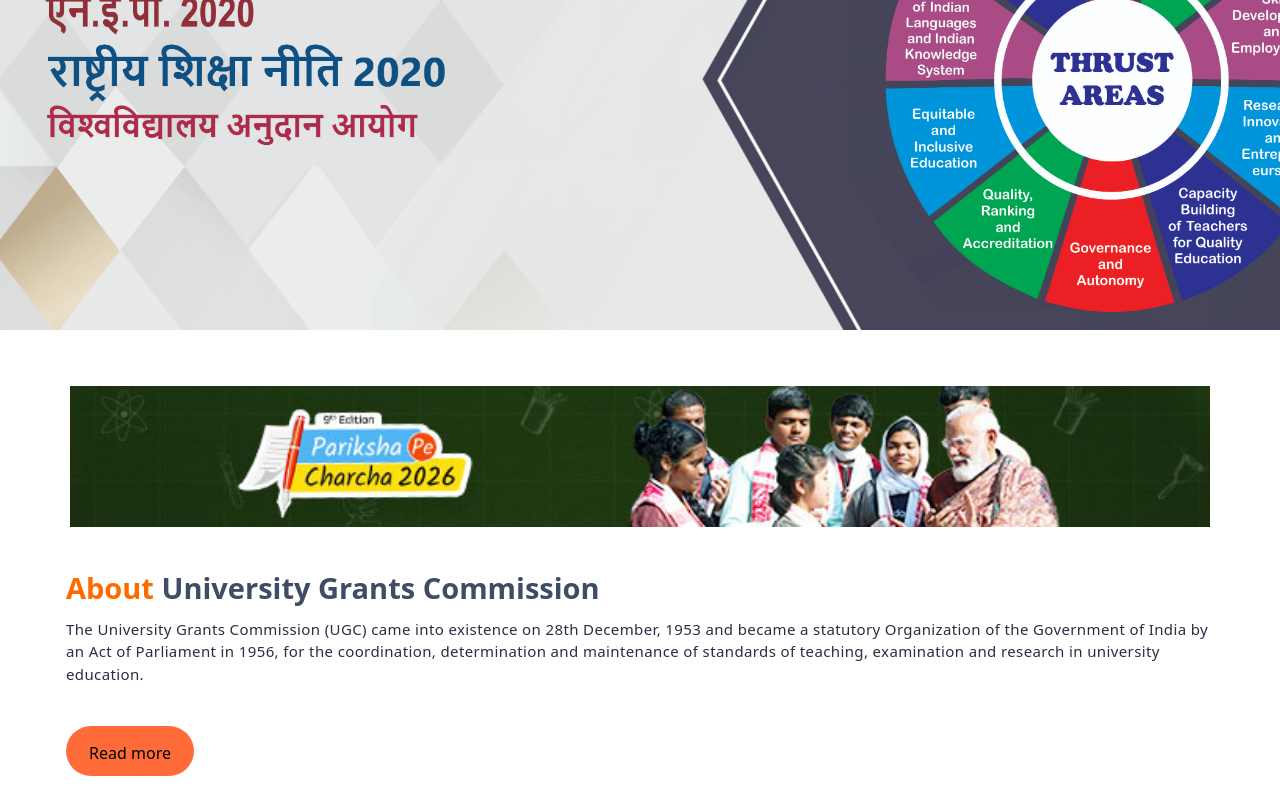
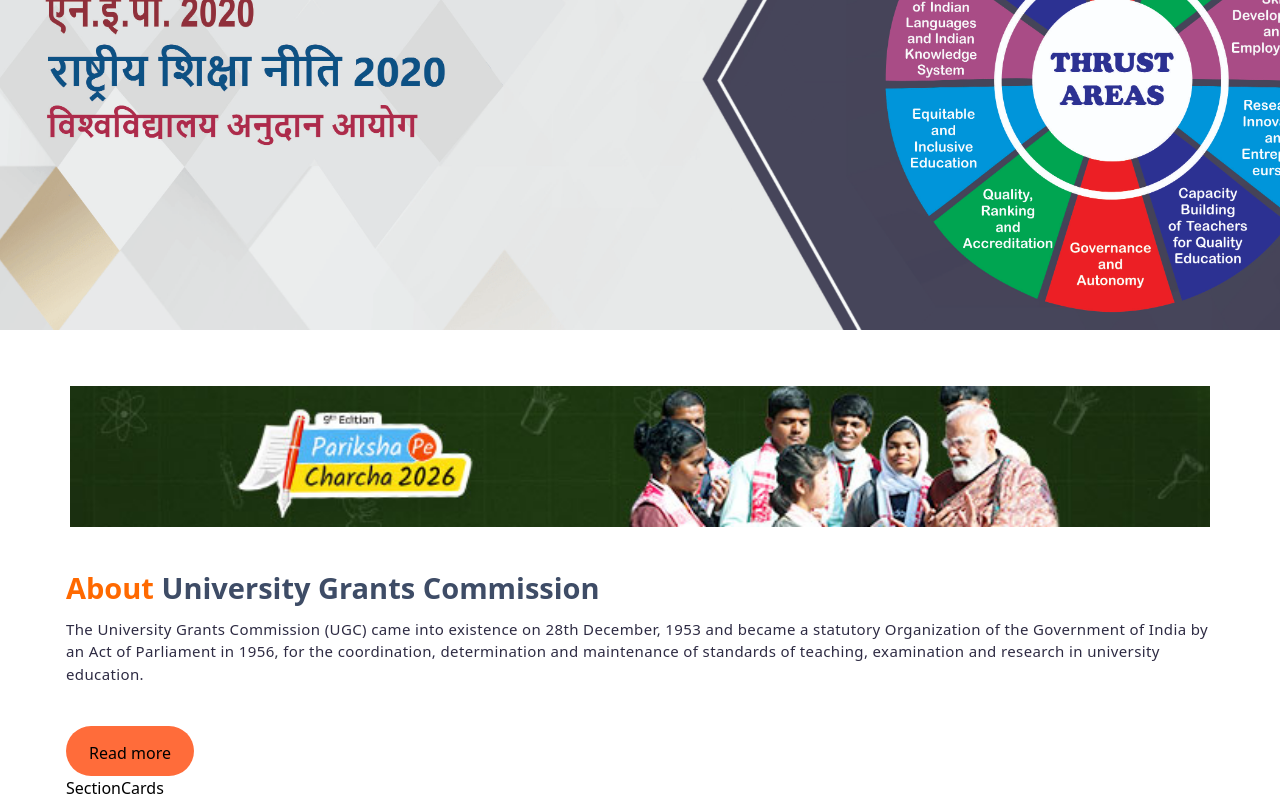
Before and after one commit to pawangrover100/The-University-Grants-Commission-UGC-Project, a React (Vite) app in the folder University Grants Commission/: page / in a window 1280 px wide. Shown: the part 349-1149 px from the top of the page. Before the commit the page ends 1125 px from the top, so only its background shows below. Built offline with nearby package versions, Linux system fonts and the light colour scheme.

Commit message:
import SectionCard in AboutSection

```diff
--- a/University Grants Commission/src/assets/components/Scection/AboutSection.jsx
+++ b/University Grants Commission/src/assets/components/Scection/AboutSection.jsx
@@ -1,6 +1,7 @@
 import React from "react";
 import AboutImage from "../../image/AboutImage.jpg";
 import AboutSectionButton from "../Button/AboutSectionButton";
+import SectionCards from "./SectionCards";
 
 
 
@@ -44,6 +45,7 @@
   <div className="block max-w-[1180px] mx-auto px-4">
 
     <AboutSectionButton />
+    <SectionCards/>
   </div>
 </li>
 
--- a/University Grants Commission/src/assets/components/Scection/SectionCards.jsx
+++ b/University Grants Commission/src/assets/components/Scection/SectionCards.jsx
@@ -0,0 +1,9 @@
+import React from 'react'
+
+function SectionCards() {
+  return (
+    <div>SectionCards</div>
+  )
+}
+
+export default SectionCards
```
